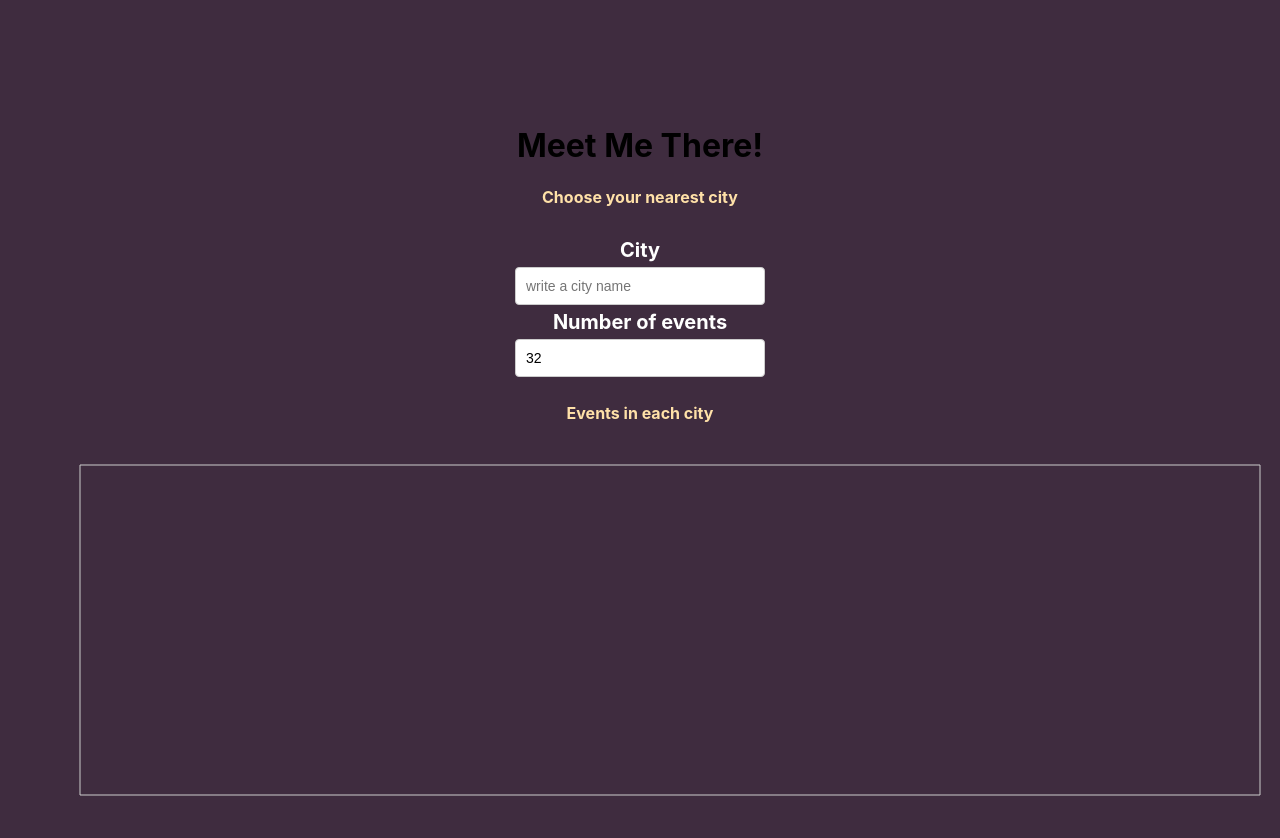
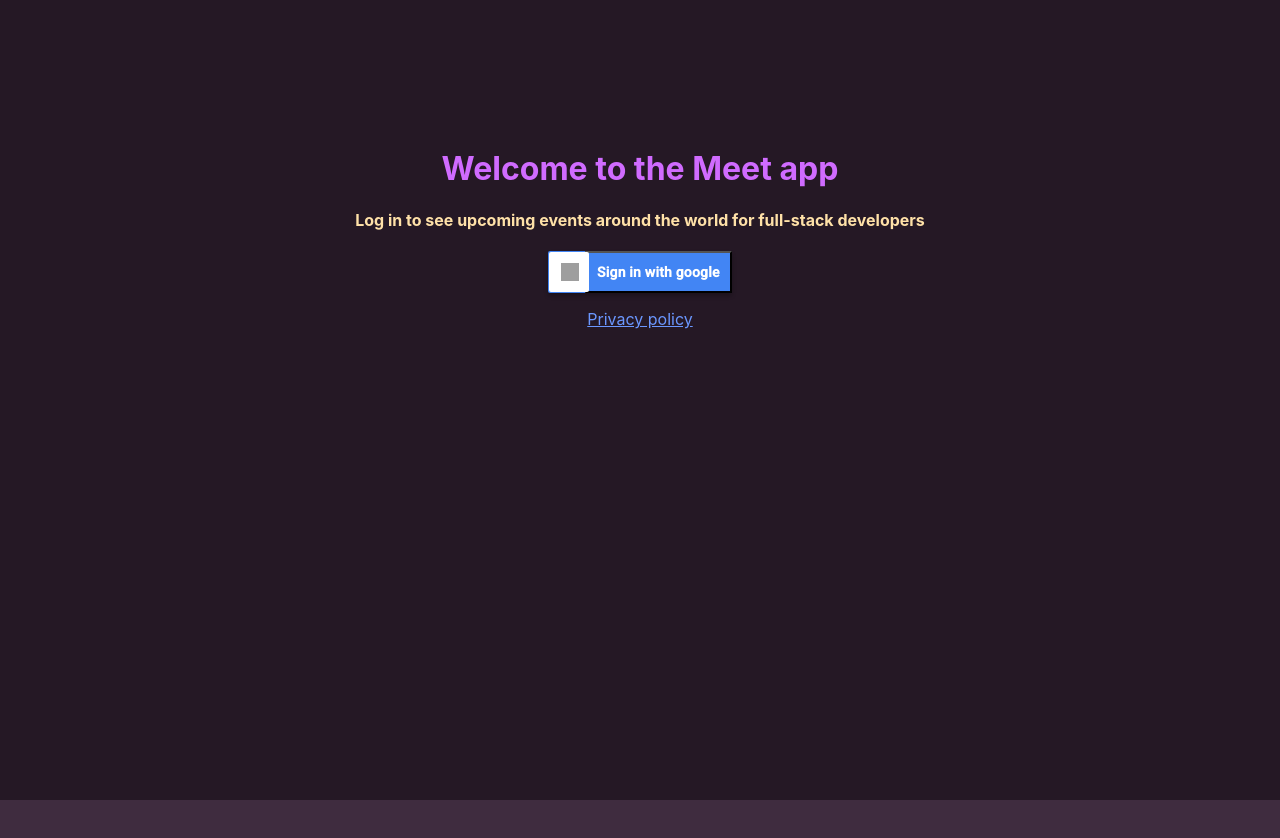
Before and after one commit to BJaguar71/MeetApp, a React (Create React App) app: page / in a window 1280 px wide. Shown: the top 838 px of the page. After the commit the page ends 800 px from the top, so only its background shows below. Built offline with nearby package versions, Linux system fonts and the light colour scheme; grey boxes are pictures that could not be loaded; what atatus-spa would draw is missing.

Commit message:
updated App.js

```diff
--- a/src/App.js
+++ b/src/App.js
@@ -103,32 +103,31 @@ class App extends Component {
       const city = location.split(", ").shift();
       return { city, number };
     });
-    console.log(data);
     return data;
   };
 
   render() {
     // assigned the state into a var 'events' to simplify the value of 'event' prop
-    const { events, locations, showWelcomeScreen, numberOfEvents} = this.state;
+    const { events, locations, showWelcomeScreen } = this.state;
     // if (this.state.showWelcomeScreen === undefined) {
     //   return <div className="App"></div>;
     // }
 
     console.log(events, "events inside the app");
     return (
-      <div className="App">
+      <div>
         <WarningAlert text={this.state.infoText} />
 
         <div>
-          <h1>Meet Me There!</h1>
-          <h4>Choose your nearest city</h4>
           <CitySearch
             locations={locations}
-            updateEvents={this.updateEvents}
+            updateEvents={(updatedLocation) => {
+              this.updateEvents(updatedLocation);
+            }}
           />
           <NumberOfEvents
-            numberOfEvents={numberOfEvents}
-            updateNumberOfEvents={this.updateNumberOfEvents}
+            num={this.state.numberOfEvents}
+            updateNumberOfEvents={(num) => this.updateNumberOfEvents(num)}
           />
         </div>
         <h4>Events in each city</h4>
@@ -149,12 +148,12 @@ class App extends Component {
           </ScatterChart>
         </ResponsiveContainer>
         <EventList events={events} />
-        {/* <WelcomeScreen
+        <WelcomeScreen
           showWelcomeScreen={showWelcomeScreen}
           getAccessToken={() => {
             getAccessToken();
           }}
-        /> */}
+        />
       </div>
     );
   }
```
